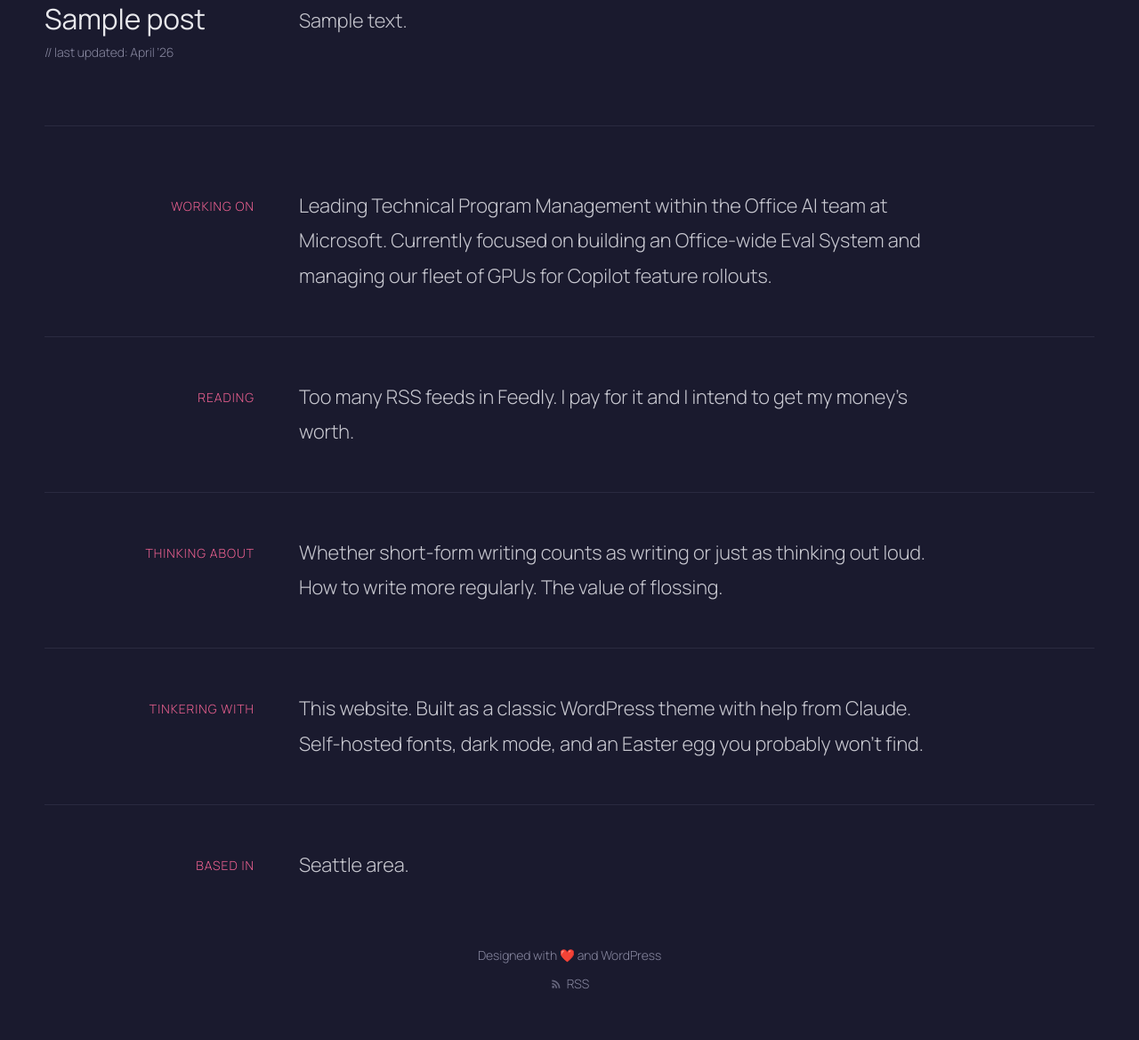
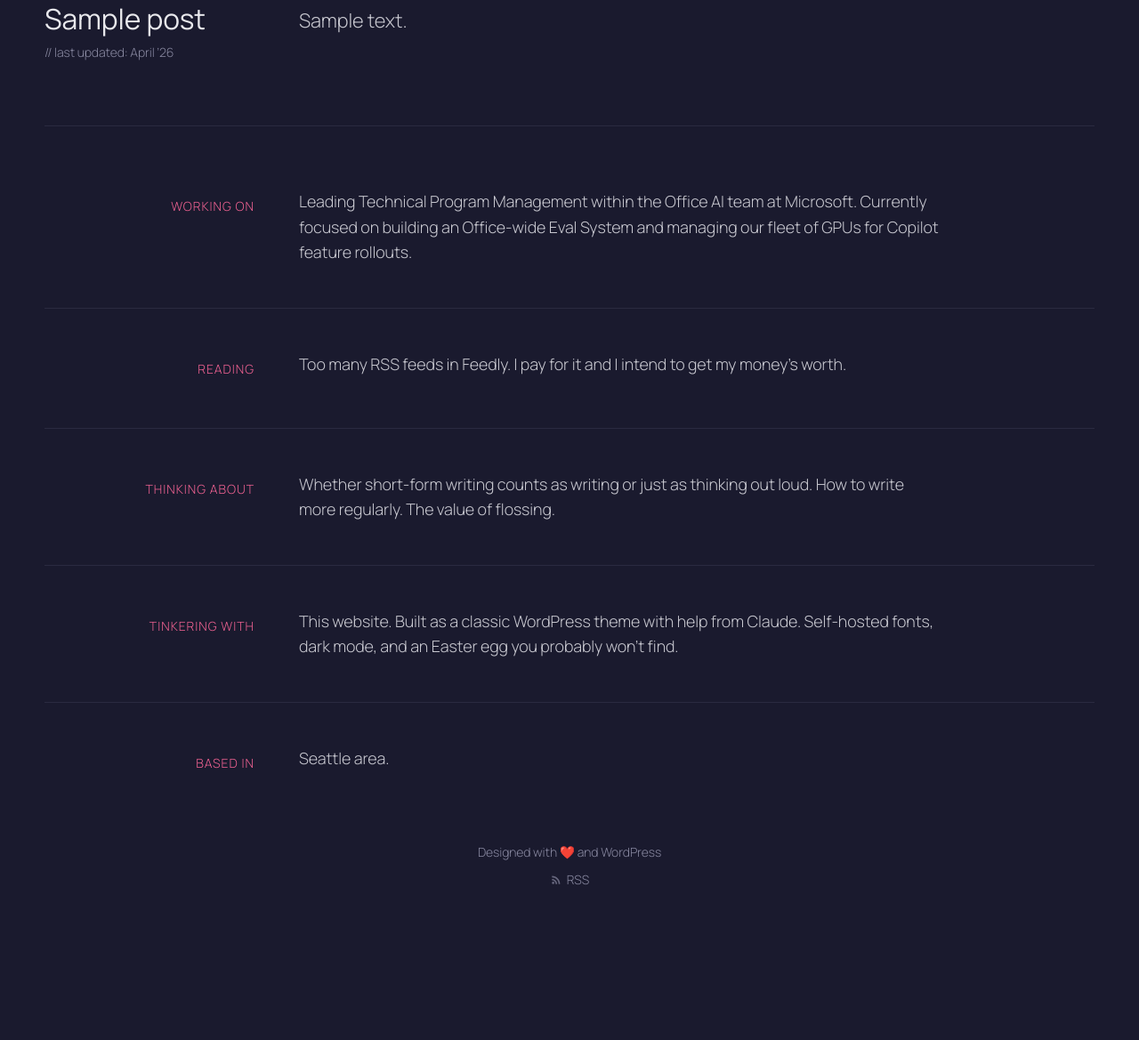
Before and after one commit to drrill/hello-world, a WordPress theme: template michaelrill/page-now.php in a window 1280 px wide. Shown: the part 149-1318 px from the top of the page at 89% size. After the commit the page ends 1144 px from the top, so only its background shows below. Run offline with PHP 8.4 and a stand-in for WordPress, Linux system fonts and the light colour scheme; the site name, menu and one post (Sample post) are stand-ins, and other content is empty.

Commit message:
Reduce Now page content font size (v1.5.8)
https://claude.ai/code/session_01A6T54QAismwnbMDD3tczK3

```diff
--- a/michaelrill/style.css
+++ b/michaelrill/style.css
@@ -3,7 +3,7 @@ Theme Name: Michael Rill
 Theme URI: https://michaelrill.xyz
 Author: Michael Rill
 Description: A minimal classic WordPress theme for michaelrill.xyz. Manrope typography, two-column post layout, aside post format support.
-Version: 1.5.7
+Version: 1.5.8
 Requires at least: 6.0
 Tested up to: 6.7
 Requires PHP: 8.0
@@ -1520,6 +1520,11 @@ figcaption {
   text-align: right;
 }
 
+.now-section .timeline-content-column p {
+  font-size: var(--font-size-medium);
+  line-height: 1.6;
+}
+
 .now-section .timeline-group:last-child {
   border-bottom: none;
   margin-bottom: 0;
```
